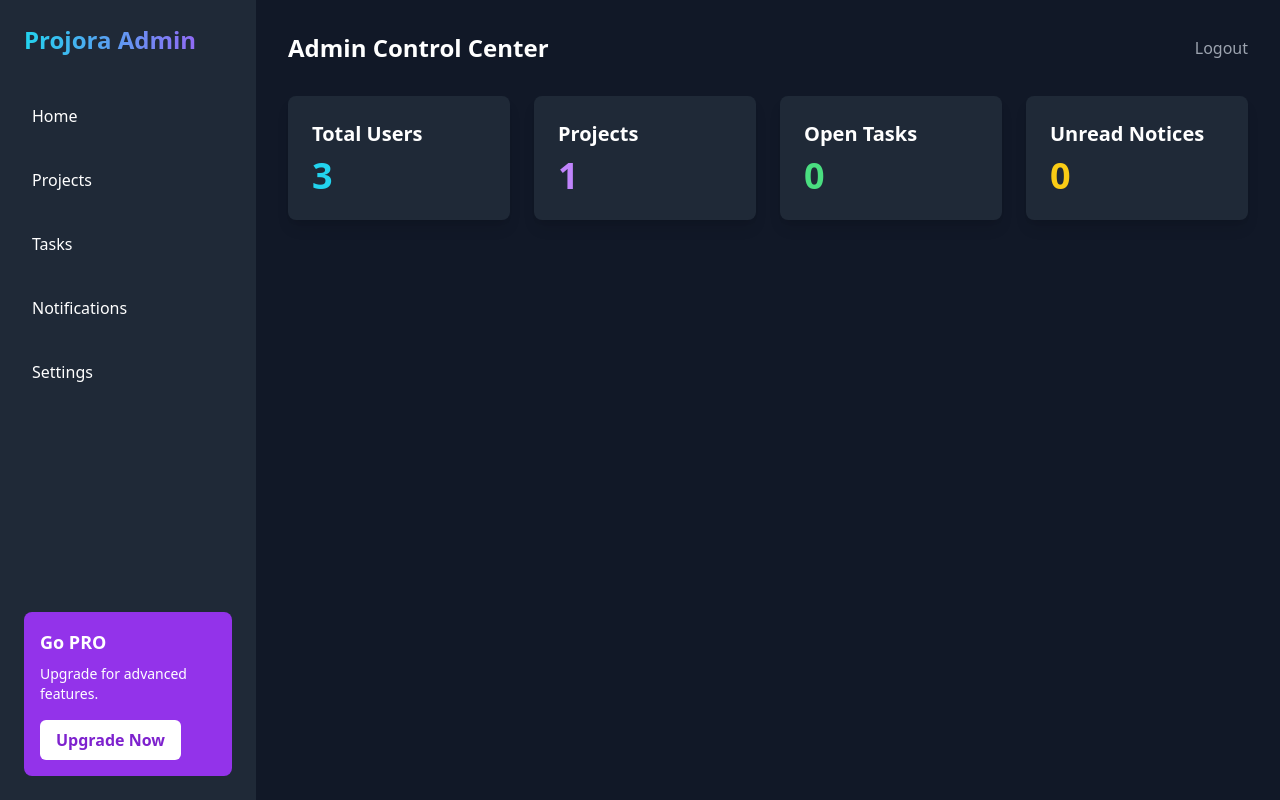
After one commit to metheiram/smart-project_managment_app-main, a Django app: page /users/admin-dashboard/ in a window 1280 px wide. The commit adds this page. Run offline with Django 5.2, Linux system fonts and the light colour scheme; a user stored in the database is signed in; data comes from the database, SQL or seed files in the repository; both versions use the stored data as it was after the commit; some libraries are stand-ins or nearby versions.

Commit message:
admin_dashboard_setup

```diff
--- a/project_managment/settings.py
+++ b/project_managment/settings.py
@@ -88,6 +88,7 @@ TEMPLATES = [
                 'django.template.context_processors.request',
                 'django.contrib.auth.context_processors.auth',
                 'django.contrib.messages.context_processors.messages',
+                'users.context_processors.user_roles',
 
             ],
         },
--- /dev/null
+++ b/users/context_processors.py
@@ -0,0 +1,11 @@
+def user_roles(request):
+    user = request.user
+    is_admin = False
+
+    if user.is_authenticated:
+        user_groups = user.groups.values_list('name', flat=True)
+        is_admin = 'Admin' in user_groups
+
+    return {
+        'is_admin': is_admin
+    }
--- /dev/null
+++ b/users/decorators.py
@@ -0,0 +1,12 @@
+# in users/decorators.py
+from django.core.exceptions import PermissionDenied
+
+def is_admin(user):
+    return user.is_authenticated and user.groups.filter(name="Admin").exists()
+
+def admin_required(view_func):
+    def _wrapped(request, *args, **kwargs):
+        if not is_admin(request.user):
+            raise PermissionDenied("You must be an admin to view this page.")
+        return view_func(request, *args, **kwargs)
+    return _wrapped
--- /dev/null
+++ b/users/templates/users/admin_dashboard.html
@@ -0,0 +1,120 @@
+{% load static %}
+<!DOCTYPE html>
+<html lang="en">
+<head>
+  <meta charset="UTF-8">
+  <title>Admin Dashboard</title>
+  <meta name="viewport" content="width=device-width, initial-scale=1.0">
+  <!-- Tailwind CDN -->
+  <script src="https://cdn.tailwindcss.com"></script>
+  <style>
+    /* any extra overrides */
+    body { overflow: hidden; }
+  </style>
+</head>
+<body class="bg-gray-900 text-white font-sans">
+  <div class="flex h-screen">
+    <!-- Sidebar -->
+    <aside class="bg-gray-800 w-1/5 p-6 flex flex-col justify-between">
+      <div>
+        <h1 class="text-2xl font-bold mb-10 bg-gradient-to-r from-cyan-400 to-purple-500 text-transparent bg-clip-text">
+          Projora Admin
+        </h1>
+        <nav>
+          <ul class="space-y-6">
+            <li>
+              <a href="{% url 'users:admin_dashboard' %}"
+                 class="block hover:bg-purple-800 p-2 rounded-md">
+                Home
+              </a>
+            </li>
+            <li>
+              <a href="{% url 'project:project_tab' %}"
+                 class="block hover:bg-purple-800 p-2 rounded-md">
+                Projects
+              </a>
+            </li>
+            <li>
+              <a href="{% url 'tasks:tasks_tab' %}"
+                 class="block hover:bg-purple-800 p-2 rounded-md">
+                Tasks
+              </a>
+            </li>
+            <li>
+              <a href="{% url 'notification:notification' %}"
+                 class="block hover:bg-purple-800 p-2 rounded-md">
+                Notifications
+              </a>
+            </li>
+            <li>
+              <a href="{% url 'users:settings' %}"
+                 class="block hover:bg-purple-800 p-2 rounded-md">
+                Settings
+              </a>
+            </li>
+          </ul>
+        </nav>
+      </div>
+      <div class="bg-purple-600 p-4 rounded-lg">
+        <h3 class="font-bold text-lg">Go PRO</h3>
+        <p class="text-sm mt-2">Upgrade for advanced features.</p>
+        <button
+          class="bg-white text-purple-700 px-4 py-2 mt-4 rounded-md font-semibold">
+          Upgrade Now
+        </button>
+      </div>
+    </aside>
+
+    <!-- Main Content -->
+    <main class="w-4/5 ml-1/5 p-8 overflow-y-auto">
+      <!-- Header -->
+      <div class="flex justify-between items-center mb-8">
+        <h1 class="text-2xl font-bold">Admin Control Center</h1>
+        <a href="{% url 'users:logout' %}"
+           class="text-gray-400 hover:text-white">
+          Logout
+        </a>
+      </div>
+
+      <!-- Stats Grid -->
+      <div class="grid grid-cols-1 md:grid-cols-2 lg:grid-cols-4 gap-6">
+        <!-- Total Users -->
+        <div class="bg-gray-800 p-6 rounded-lg shadow-lg">
+          <h2 class="text-xl font-semibold mb-2">Total Users</h2>
+          <p class="text-4xl font-bold text-cyan-400">{{ total_users }}</p>
+        </div>
+
+        <!-- Total Projects -->
+        <div class="bg-gray-800 p-6 rounded-lg shadow-lg">
+          <h2 class="text-xl font-semibold mb-2">Projects</h2>
+          <p class="text-4xl font-bold text-purple-400">{{ total_projects }}</p>
+        </div>
+
+        <!-- Open Tasks -->
+        <div class="bg-gray-800 p-6 rounded-lg shadow-lg">
+          <h2 class="text-xl font-semibold mb-2">Open Tasks</h2>
+          <p class="text-4xl font-bold text-green-400">{{ open_tasks }}</p>
+        </div>
+
+        <!-- Unread Notifications -->
+        <div class="bg-gray-800 p-6 rounded-lg shadow-lg">
+          <h2 class="text-xl font-semibold mb-2">Unread Notices</h2>
+          <p class="text-4xl font-bold text-yellow-400">{{ unread_notifications }}</p>
+        </div>
+      </div>
+
+      <!-- Additional Admin Widgets Can Go Here -->
+
+    </main>
+  </div>
+
+  <!-- Inline JS (if needed) -->
+  <script>
+    // Example: auto-hide notifications after 3s
+    document.addEventListener('DOMContentLoaded', () => {
+      const alerts = document.querySelectorAll('.alert');
+      setTimeout(() => alerts.forEach(a => a.remove()), 3000);
+    });
+  </script>
+</body>
+</html>
--- a/users/urls.py
+++ b/users/urls.py
@@ -2,7 +2,7 @@ from django.urls import path
 from . import views
 from django.conf import settings
 from django.conf.urls.static import static
-
+from .models import Profile
 
 app_name = 'users'
 
@@ -13,5 +13,5 @@ urlpatterns = [
     path('profile/', views.profile_view, name='profile'),
     path('profile/setup/', views.profile_setup_view, name='profile_setup'),
     path('settings/', views.settings_view, name='settings'),
-
+    path('admin-dashboard/', views.admin_dashboard, name='admin_dashboard'),
 ] + static(settings.MEDIA_URL, document_root=settings.MEDIA_ROOT)
--- a/users/views.py
+++ b/users/views.py
@@ -5,7 +5,11 @@ from django.contrib import messages
 from django.contrib.auth import get_user_model
 from django.contrib.auth.forms import PasswordChangeForm
 from django.contrib.auth.decorators import user_passes_test
-
+from .decorators import is_admin,admin_required
+from project.models import Project
+from tasks.models import Task
+from notification.models import Notification
+from django.conf import settings
 from .forms import (
     UserUpdateForm,
     ProfileForm,
@@ -23,19 +27,24 @@ def login_view(request):
         if form.is_valid():
             user = form.get_user()
             login(request, user)
+
+            if is_admin(user):
+                return redirect('users:admin_dashboard')
+
             profile, created = Profile.objects.get_or_create(user=user)
             bio_filled = profile.bio and profile.bio.strip()
             skills_filled = profile.skills and profile.skills.strip()
             department_filled = profile.department and profile.department.strip()
+
             if bio_filled and skills_filled and department_filled:
                 return redirect('dashboard')
-            if user.groups.filter(name='Admin').exists():
-                return redirect('admin_dashboard')
             else:
                 return redirect('users:profile_setup')
-        messages.error(request, "Invalid credentials.")
+        else:
+            messages.error(request, "Invalid username or password.")
     else:
         form = CustomAuthenticationForm()
+
     return render(request, 'users/login.html', {'form': form})
 
 def signup_view(request):
@@ -139,3 +148,21 @@ def profile_view(request):
         'profile_form': profile_form,
         'profile': profile
     })
+
+
+@admin_required
+def admin_dashboard(request):
+    # Example stats
+    total_users       = User.objects.count()
+    total_projects    = Project.objects.count()
+    open_tasks        = Task.objects.filter(status__in=['not_started','in_progress']).count()
+    unread_notifications = Notification.objects.filter(user=request.user, is_read=False).count()
+
+
+    context = {
+        'total_users': total_users,
+        'total_projects': total_projects,
+        'open_tasks': open_tasks,
+        'unread_notifications': unread_notifications,
+    }
+    return render(request, 'users/admin_dashboard.html', context)
```
Also changed, not shown: data/templates/data/dashboard.html (+7 -1 lines), notification/templates/notification/notification.html (+7 -1 lines), project/templates/project/project_tab.html (+8 -1 lines), tasks/templates/tasks/tasks_tab.html (+7 -1 lines), users/templates/users/settings.html (+9 -1 lines), db.sqlite3.
